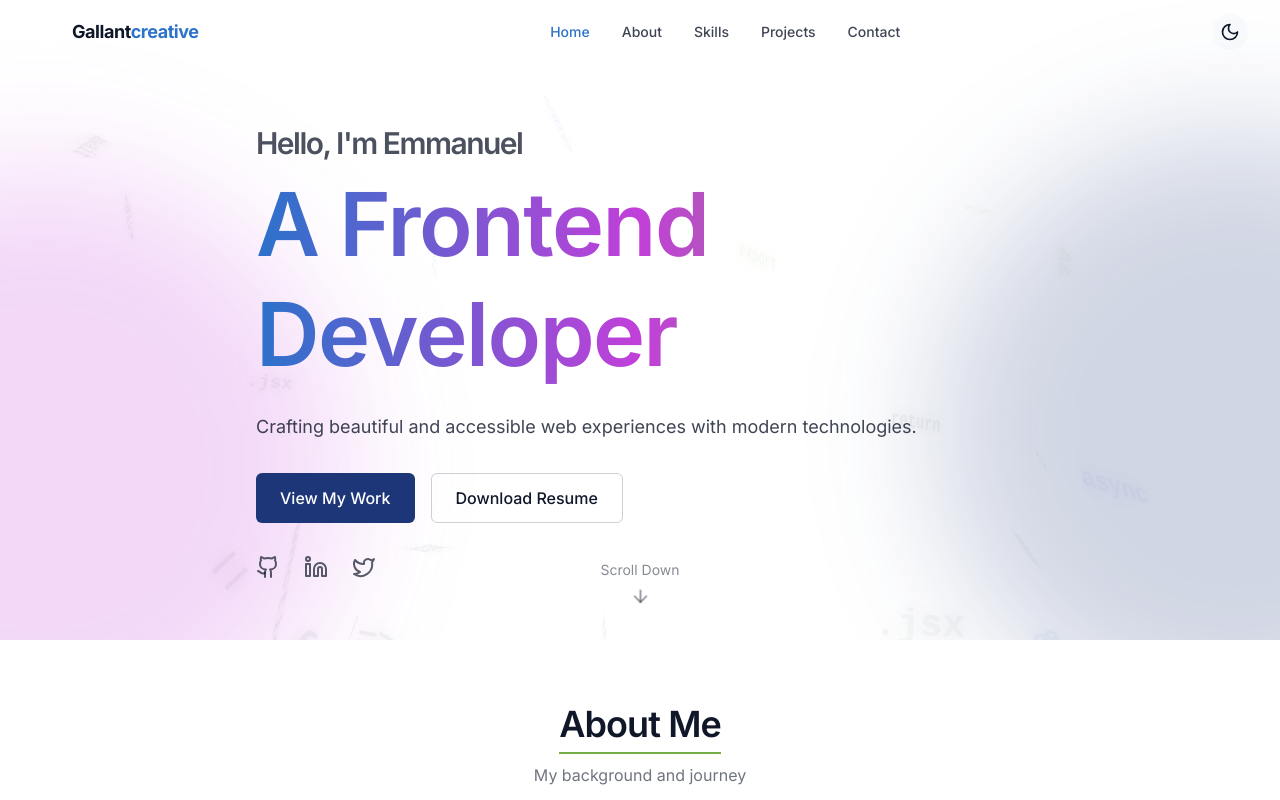
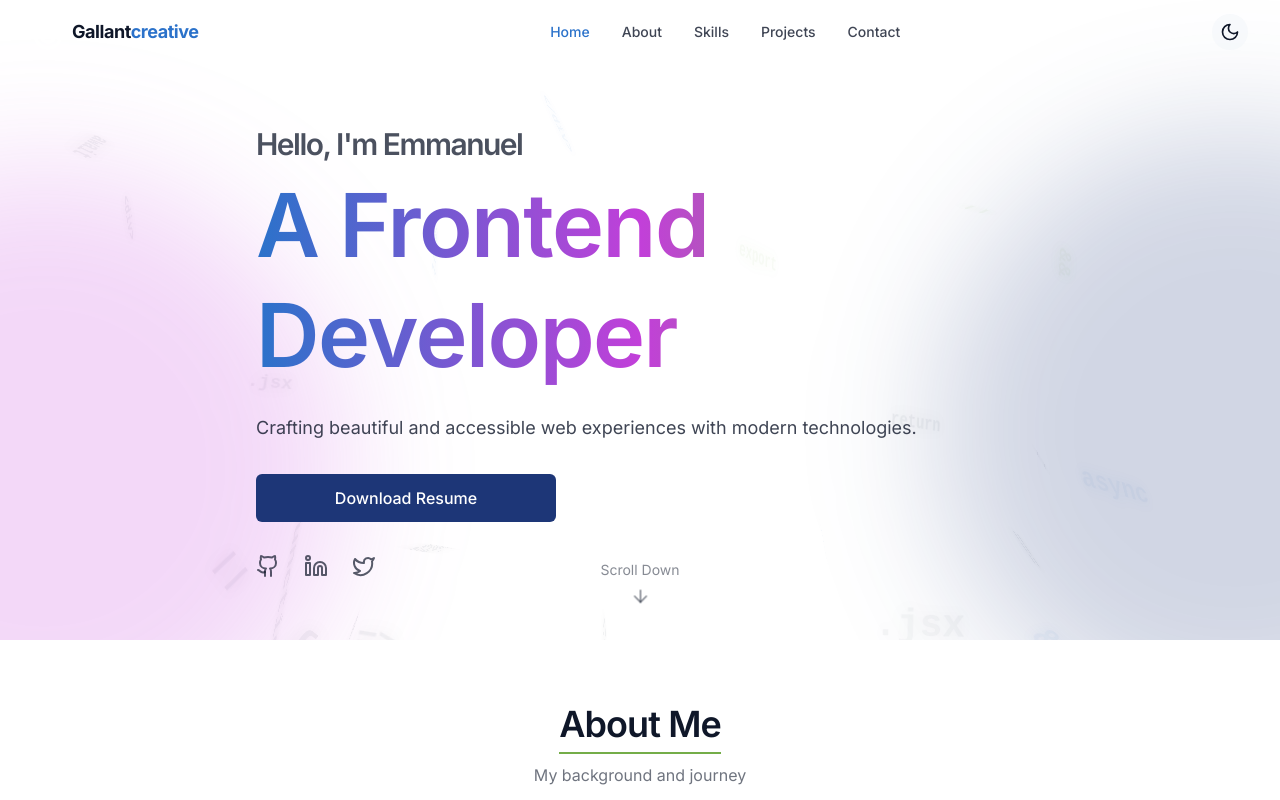
Before and after one commit to AKTEM/Portfolio-website, a React (Vite) app: page / in a window 1280 px wide. Shown: the top 800 px of the page. Built offline with nearby package versions, Linux system fonts and the light colour scheme.

Commit message:
Updated "Download CV" button .tsx

```diff
--- a/src/components/Hero.tsx
+++ b/src/components/Hero.tsx
@@ -95,17 +95,16 @@ const Hero: React.FC = () => {
           </p>
 
           <div className="mt-8 flex flex-col sm:flex-row gap-4 animate-slide-up" style={{ animationDelay: '1400ms' }}>
-            <Button size="lg">
-              View My Work
-            </Button>
             <a
            href="https://drive.google.com/file/d/1JpLl3u-4_VgGUPQv512QxoyyRhMnwj4h/view?usp=drivesdk"
            target="_blank"
-            rel="noopener noreferrer"
-            >
-           <Button variant="outline" size="lg">
+           rel="noopener noreferrer">
+
+          <div style={{ display: 'flex' }}>
+          <Button size="lg" style={{ width: '300px' }}>
           Download Resume
           </Button>
+          </div>
           </a>
 
           </div>
```
Lines whose indentation alone changed are shown as unchanged.
